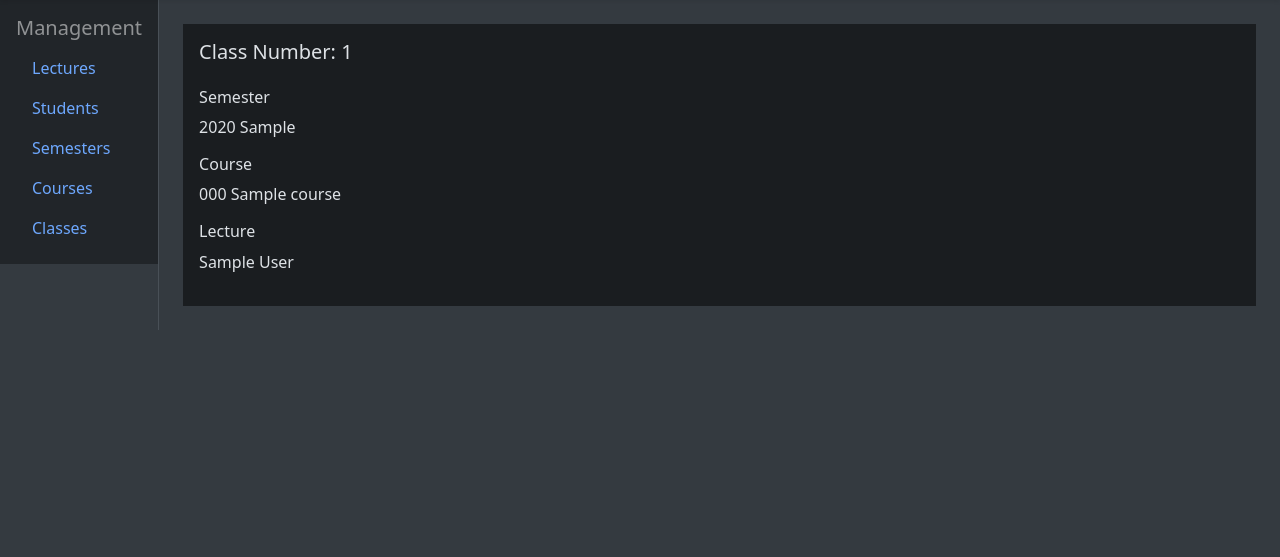
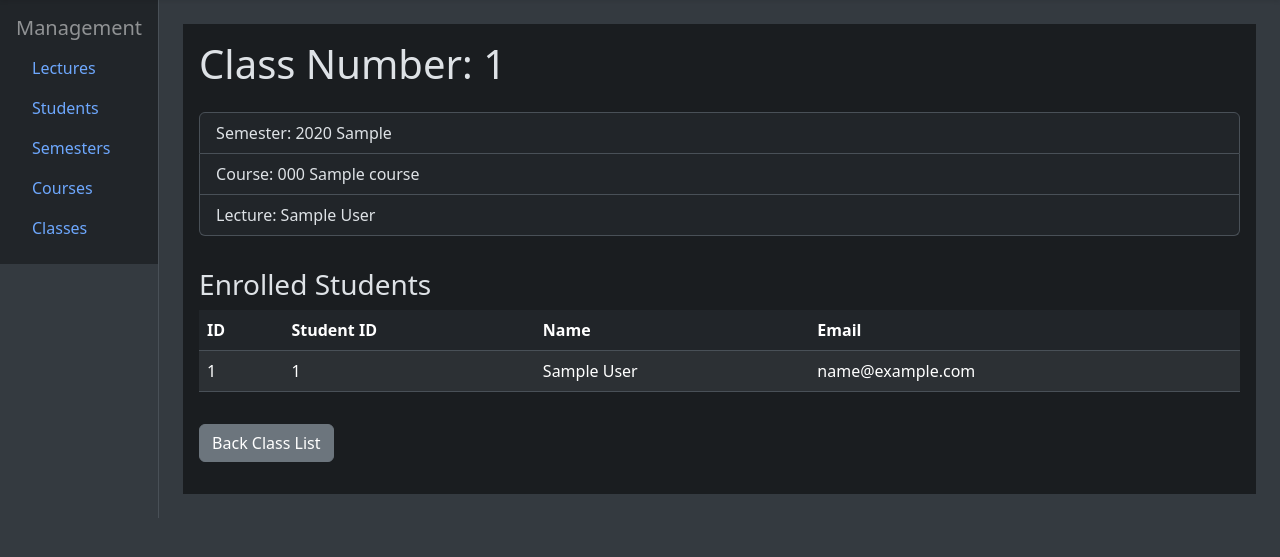
Before and after one commit to jackeen/WebDevelopmentAssignment_1, a Django app: page /dashboard/classes/1 in a window 1280 px wide. Shown: the part 56-613 px from the top of the page. Run offline with Django 5.2, Linux system fonts and the light colour scheme; tables that the repository leaves empty hold one stand-in row (values such as "Sample post").

Commit message:
dev: class and assign students and lecture for it

```diff
--- a/attendance/models.py
+++ b/attendance/models.py
@@ -1,3 +1,5 @@
+from datetime import date, timedelta
+
 from django.contrib.auth.models import User
 from django.db import models
 
@@ -23,7 +25,8 @@ class Lecture(models.Model):
 class Semester(models.Model):
     year = models.IntegerField()
     semester = models.CharField(max_length=50)
-    courses = models.ManyToManyField('Course', related_name='semesters')
+    start_date = models.DateField(default=date.today())
+    end_date = models.DateField(default=date.today())
 
     def __str__(self):
         return f"Semester: {self.year}, {self.semester}"
@@ -40,7 +43,7 @@ class Course(models.Model):
 class Class(models.Model):
     number = models.IntegerField(unique=True)
     course = models.ForeignKey('Course', on_delete=models.CASCADE)
-    lecture = models.ForeignKey('Lecture', on_delete=models.CASCADE)
+    lecture = models.ForeignKey('Lecture', on_delete=models.SET_NULL, null=True, blank=True)
     semester = models.ForeignKey('Semester', on_delete=models.CASCADE)
     students = models.ManyToManyField('Student', related_name='classes')
 
@@ -50,8 +53,7 @@ class Class(models.Model):
 
 class CollegeDay(models.Model):
     date = models.DateField()
-    class_ref = models.ForeignKey('Class', on_delete=models.CASCADE)
-    students = models.ManyToManyField('Student', related_name='college_days')
+    semester = models.ForeignKey('Semester', on_delete=models.SET_NULL, null=True, blank=True)
 
     def __str__(self):
         return f"CollegeDay: {self.date}"
@@ -66,6 +68,7 @@ class Attendance(models.Model):
     class_ref = models.ForeignKey('Class', on_delete=models.CASCADE)
     college_day = models.ForeignKey('CollegeDay', on_delete=models.CASCADE)
     status = models.CharField(max_length=1, choices=ATTENDANCE_STATUS)
+    lecture = models.ForeignKey('Lecture', on_delete=models.SET_NULL, null=True, blank=True)
 
     def __str__(self):
         return f"{self.student} at {self.college_day} attend {self.class_ref} by {self.status}"
--- a/attendance/urls.py
+++ b/attendance/urls.py
@@ -39,4 +39,11 @@ urlpatterns = [
     path('dashboard/classes', views.ClassListView.as_view(), name='dashboard_classes'),
     path('dashboard/classes/<int:pk>', views.ClassDetailView.as_view(), name='dashboard_classes_detail'),
     path('dashboard/classes/create', views.class_create, name='dashboard_classes_create'),
+    path('dashboard/classes/delete/<int:pk>', views.ClassDeleteView.as_view(), name='dashboard_classes_delete'),
+    path('dashboard/classes/assign/lecture/<int:class_id>',
+         views.class_assign_lecture,
+         name='dashboard_classes_assign_lecture'),
+    path('dashboard/classes/assign/students/<int:class_id>',
+         views.class_assign_students,
+         name='dashboard_classes_assign_students'),
 ]
--- a/attendance/views/class_view.py
+++ b/attendance/views/class_view.py
@@ -1,9 +1,9 @@
 from django.shortcuts import redirect, render
 from django.urls import reverse_lazy
-from django.views.generic import ListView, DetailView
+from django.views.generic import ListView, DetailView, DeleteView, UpdateView
 
 from attendance.forms import ClassForm
-from attendance.models import Class, Lecture, Course, Semester
+from attendance.models import Class, Lecture, Course, Semester, Student
 from attendance.views import format_form_errors
 
 
@@ -42,3 +42,54 @@ def class_create(request):
             'errors': errors
         },
     )
+
+
+class ClassDeleteView(DeleteView):
+    model = Class
+    template_name = 'class/dashboard_classes_delete_confirm.html'
+    success_url = reverse_lazy('dashboard_classes')
+
+
+def class_assign_lecture(request, class_id):
+    if request.method == 'POST':
+        class_ref = Class.objects.get(id=class_id)
+        lecture = Lecture.objects.filter(id=request.POST['lecture']).first()
+        class_ref.lecture = lecture
+        class_ref.save()
+        return redirect(reverse_lazy('dashboard_classes'))
+
+    return render(
+        request=request,
+        template_name='class/dashboard_classes_assign_lecture.html',
+        context={
+            'class': Class.objects.get(id=class_id),
+            'lectures': Lecture.objects.all()
+        }
+    )
+
+
+def class_assign_students(request, class_id):
+    if request.method == 'POST':
+        operator = request.POST['operator']
+        class_ref = Class.objects.get(id=class_id)
+        students_list = request.POST.getlist('student')
+
+        if operator == 'add':
+            for student in students_list:
+                class_ref.students.add(student)
+        elif operator == 'remove':
+            for student in students_list:
+                class_ref.students.remove(student)
+
+        class_ref.save()
+        return redirect(reverse_lazy('dashboard_classes_assign_students', kwargs={'class_id': class_id}))
+
+    return render(
+        request=request,
+        template_name='class/dashboard_classes_assign_students.html',
+        context={
+            'class': Class.objects.get(id=class_id),
+            'selected_students': Class.objects.get(id=class_id).students.all(),
+            'students': Student.objects.all(),
+        }
+    )
--- a/templates/class/dashboard_classes.html
+++ b/templates/class/dashboard_classes.html
@@ -5,7 +5,8 @@
 {% endblock %}
 
 {% block content %}
-    <div class="d-flex justify-content-end pb-3 gap-3">
+    <div class="d-flex justify-content-between pb-3 gap-3">
+        <h5>Class Management</h5>
         <a class="btn btn-primary" href="{% url 'dashboard_classes_create' %}">Add New Class</a>
     </div>
     {% include 'class/class_list_segment.html' with courses=courses %}
--- a/templates/class/dashboard_classes_detail.html
+++ b/templates/class/dashboard_classes_detail.html
@@ -6,22 +6,43 @@
 
 {% block content %}
     <div class="bg-dark-subtle p-3">
-        <h5 class="pb-3">Class Number: {{ class.number }}</h5>
+        <h1 class="pb-3">Class Number: {{ class.number }}</h1>
+        <ul class="list-group pb-3">
+            <li class="list-group-item">
+                Semester: {{ class.semester.year }} {{ class.semester.semester }}
+            </li>
+            <li class="list-group-item">
+                Course: {{ class.course.code }} {{ class.course.name }}
+            </li>
+            <li class="list-group-item">
+                Lecture: {{ class.lecture.user.first_name }} {{ class.lecture.user.last_name }}
+            </li>
+        </ul>
 
-        <h6>Semester</h6>
-        <div class="pb-3">
-            {{ class.semester.year }} {{ class.semester.semester }}
+        <div class="pb-3 pt-3">
+            <h3>Enrolled Students</h3>
+            <table class="table table-striped">
+                <thead>
+                    <th>ID</th>
+                    <th>Student ID</th>
+                    <th>Name</th>
+                    <th>Email</th>
+                </thead>
+                <tbody>
+                    {% for student in class.students.all %}
+                        <tr>
+                            <td>{{ student.id }}</td>
+                            <td>{{ student.student_id }}</td>
+                            <td>{{ student.user.first_name }} {{ student.user.last_name }}</td>
+                            <td>{{ student.user.email }}</td>
+                        </tr>
+                    {% endfor %}
+                </tbody>
+            </table>
         </div>
 
-        <h6>Course</h6>
         <div class="pb-3">
-            {{ class.course.code }} {{ class.course.name }}
+            <a class="btn btn-secondary" href="{% url 'dashboard_classes' %}">Back Class List</a>
         </div>
-
-        <h6>Lecture</h6>
-        <div class="pb-3">
-            {{ class.lecture.user.first_name }} {{ class.lecture.user.last_name }}
-        </div>
-
     </div>
 {% endblock %}
```
Also changed, not shown: attendance/forms/class_form.py (+8 -8 lines), templates/class/class_list_segment.html (+17 -6 lines), templates/class/dashboard_classes_assign_lecture.html (added, +36 -0 lines), templates/class/dashboard_classes_assign_students.html (added, +71 -0 lines), templates/class/dashboard_classes_create.html (+0 -10 lines), templates/class/dashboard_classes_delete_confirm.html (added, +21 -0 lines), attendance/migrations/0002_alter_class_lecture.py (added), attendance/migrations/0003_remove_collegeday_class_ref_and_more.py (added).
